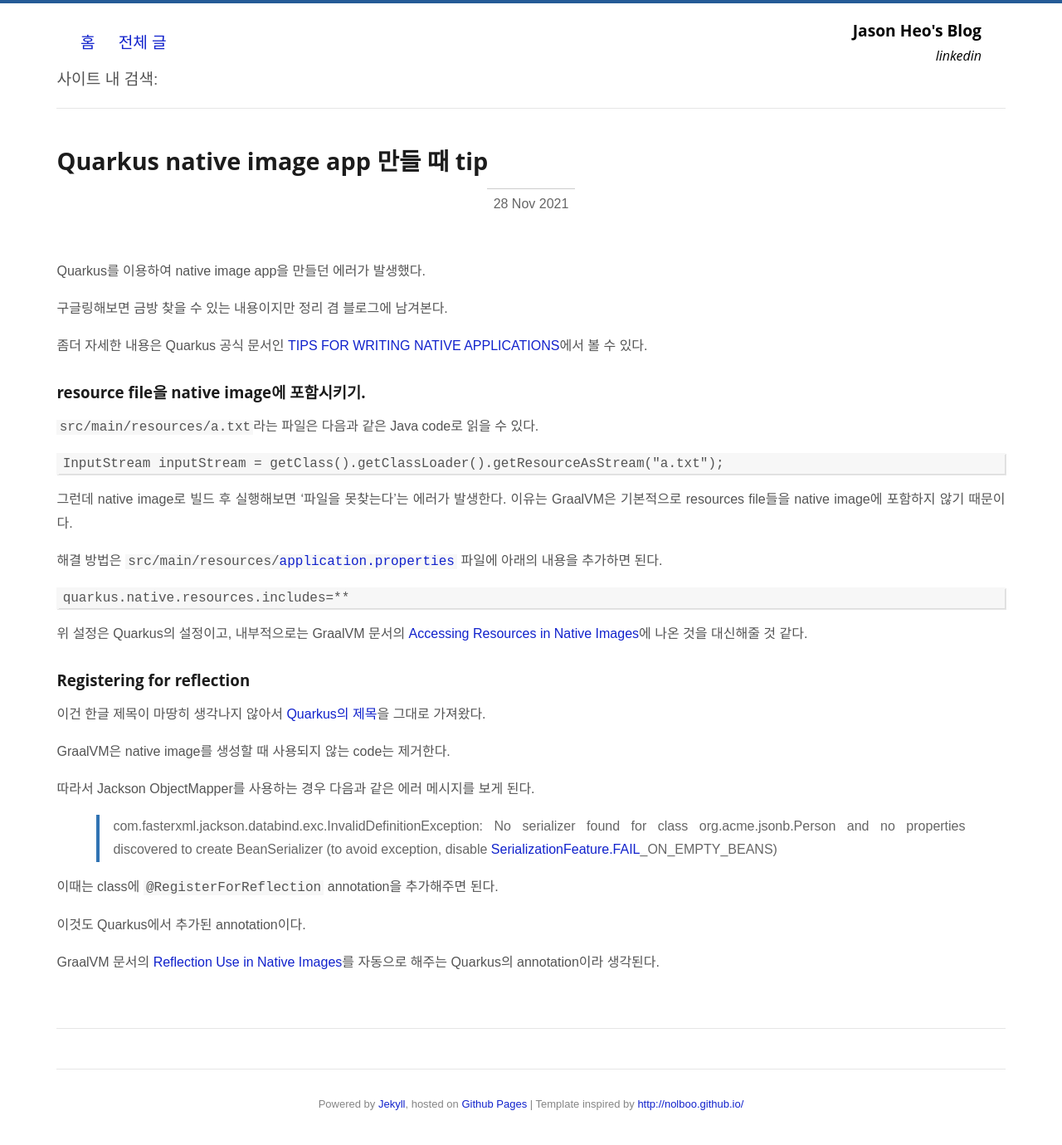
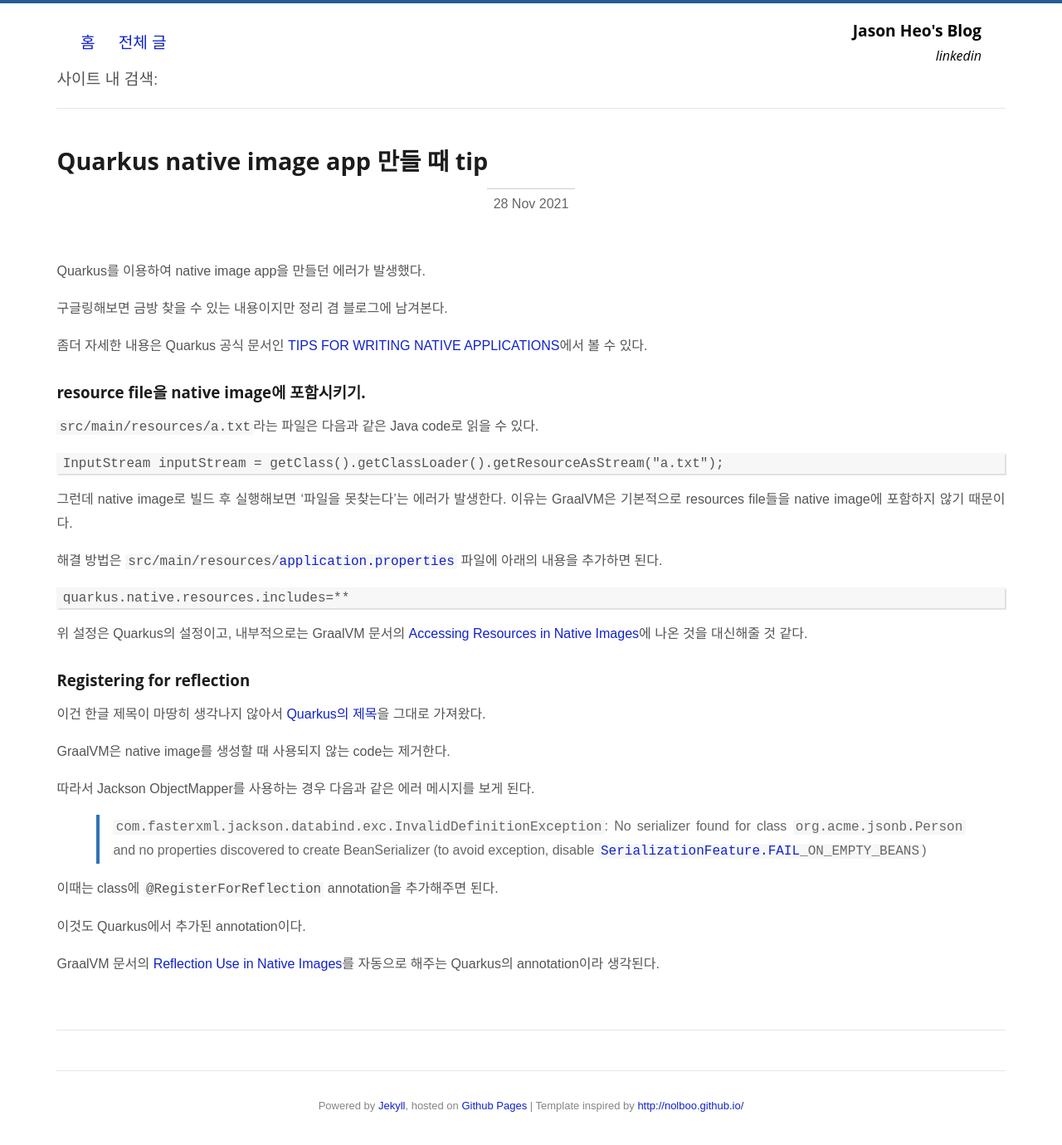
Before and after one commit to jason-heo/jason-heo.github.io, a Jekyll site: the page built from _posts/2021-11-28-quarkus-native-tip.md, in a window 1280 px wide. Shown: the whole page at 83% size. Built offline with Jekyll 4.4.1, drawn with Linux system fonts in a browser that asks for light colours; comment, search, counter and statistics services are not loaded.

Commit message:
에러 메시지 인용문에 backtick 추가

```diff
--- a/_posts/2021-11-28-quarkus-native-tip.md
+++ b/_posts/2021-11-28-quarkus-native-tip.md
@@ -36,7 +36,7 @@
 
 따라서 Jackson ObjectMapper를 사용하는 경우 다음과 같은 에러 메시지를 보게 된다.
 
-> com.fasterxml.jackson.databind.exc.InvalidDefinitionException: No serializer found for class org.acme.jsonb.Person and no properties discovered to create BeanSerializer (to avoid exception, disable SerializationFeature.FAIL_ON_EMPTY_BEANS)
+> `com.fasterxml.jackson.databind.exc.InvalidDefinitionException`: No serializer found for class `org.acme.jsonb.Person` and no properties discovered to create BeanSerializer (to avoid exception, disable `SerializationFeature.FAIL_ON_EMPTY_BEANS`)
 
 이때는 class에 `@RegisterForReflection` annotation을 추가해주면 된다.
 
```
